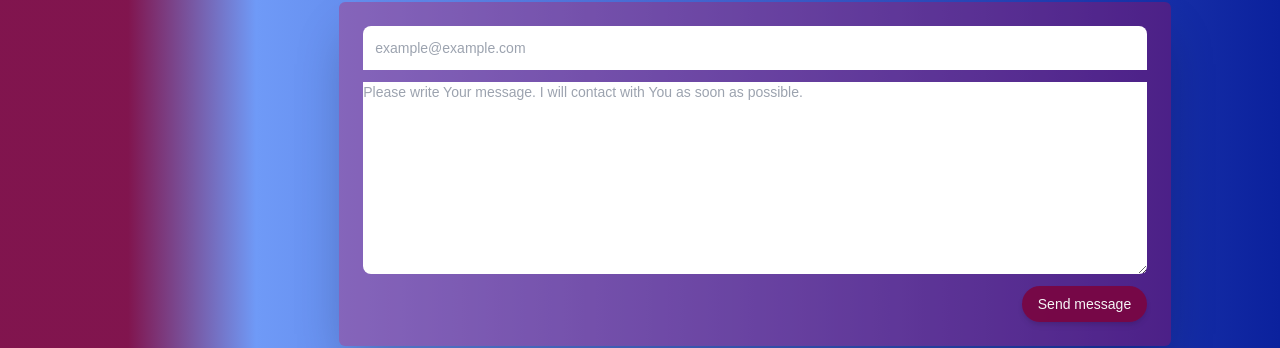
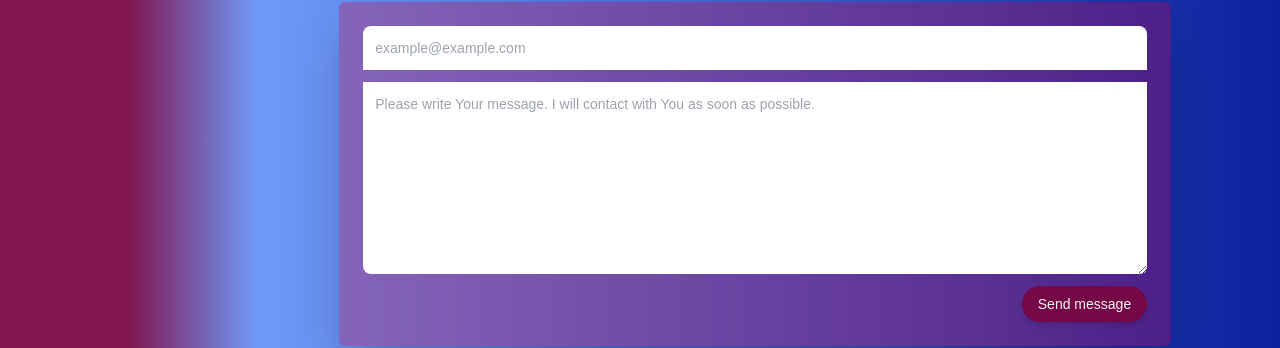
Before and after one commit to GogolProjects/portfolio, a Next.js app: page / in a window 1280 px wide. Shown: the part 2654-3002 px from the top of the page. Built offline with nearby package versions, Linux system fonts and the light colour scheme; no server answers; a web font is replaced by a local one.

Commit message:
form_styling

```diff
--- a/src/components/ContactForm.tsx
+++ b/src/components/ContactForm.tsx
@@ -44,7 +44,7 @@ function ContactForm() {
               required
               maxLength={5000}
               placeholder='Please write Your message. I will contact with You as soon as possible.'
-              className='p-auto sm:w-full min-h-[30vw] w-auto min-w-[30vw] sm:min-h-[15vw] rounded-b-lg'
+              className='p-3 sm:w-full min-h-[30vw] w-auto min-w-[30vw] sm:min-h-[15vw] rounded-b-lg'
             />
             <button
               data-testid = 'button'
```
